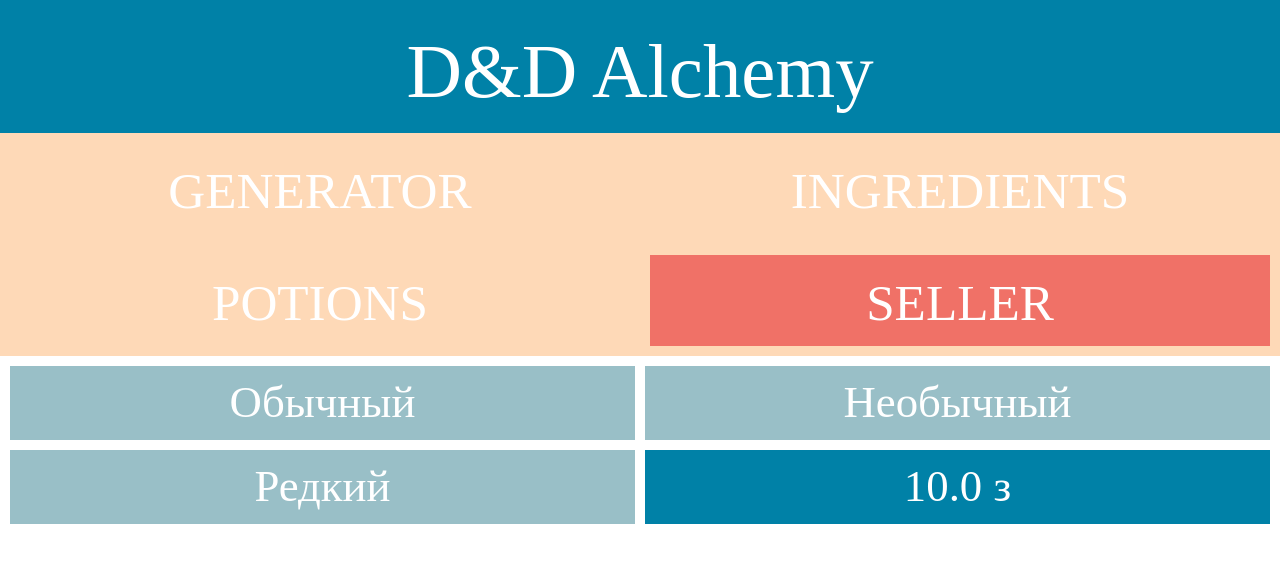
After one commit to Ingubaru/dndAlchemy, a Django app: page /seller/1/ in a window 1280 px wide. The commit adds this page. Shown: the top 563 px of the page. Run offline with Django 3.2, Linux system fonts and the light colour scheme; some libraries are stand-ins or nearby versions.

Commit message:
Add seller tab

```diff
--- a/herbalism/templates/herbalism/generator_menu.html
+++ b/herbalism/templates/herbalism/generator_menu.html
@@ -5,6 +5,7 @@
 		<div class="menu-tab" style="background-color: #F07167"><h2><a href="{% url 'generator_menu' %}">GENERATOR</a></h2></div>
 		<div class="menu-tab"><h2><a href="{% url 'ingredient_list' %}">INGREDIENTS</a></h2></div>
 		<div class="menu-tab" ><h2><a href="{% url 'potion_list' %}">POTIONS</a></h2></div>
+		<div class="menu-tab" ><h2><a href="{% url 'seller' type=9 %}">SELLER</a></h2></div>
 	</div>
 	<div class="generator-menu">
 		<div class="generator-menu-item"><a href="{% url 'generator_result' region=0  %}">Повсеместные</a></div>
--- a/herbalism/templates/herbalism/generator_result.html
+++ b/herbalism/templates/herbalism/generator_result.html
@@ -5,6 +5,7 @@
 		<div class="menu-tab" style="background-color: #F07167"><h2><a href="{% url 'generator_menu' %}">GENERATOR</a></h2></div>
 		<div class="menu-tab"><h2><a href="{% url 'ingredient_list' %}">INGREDIENTS</a></h2></div>
 		<div class="menu-tab" ><h2><a href="{% url 'potion_list' %}">POTIONS</a></h2></div>
+		<div class="menu-tab" ><h2><a href="{% url 'seller' type=9 %}">SELLER</a></h2></div>
 	</div>
 	<div class="content">
 	{% for querySet in ingredients %}
--- a/herbalism/templates/herbalism/ingredient_detail.html
+++ b/herbalism/templates/herbalism/ingredient_detail.html
@@ -5,6 +5,7 @@
 		<div class="menu-tab" ><h2><a href="{% url 'generator_menu' %}">GENERATOR</a></h2></div>
 		<div class="menu-tab" style="background-color: #F07167"><h2><a href="{% url 'ingredient_list' %}">INGREDIENTS</a></h2></div>
 		<div class="menu-tab" ><h2><a href="{% url 'potion_list' %}">POTIONS</a></h2></div>
+		<div class="menu-tab" ><h2><a href="{% url 'seller' type=9 %}">SELLER</a></h2></div>
 	</div>
 	<div class="content">
 		<div class="card">
--- a/herbalism/templates/herbalism/ingredient_list.html
+++ b/herbalism/templates/herbalism/ingredient_list.html
@@ -5,6 +5,7 @@
 		<div class="menu-tab" ><h2><a href="{% url 'generator_menu' %}">GENERATOR</a></h2></div>
 		<div class="menu-tab" style="background-color: #F07167"><h2><a href="{% url 'ingredient_list' %}">INGREDIENTS</a></h2></div>
 		<div class="menu-tab" ><h2><a href="{% url 'potion_list' %}">POTIONS</a></h2></div>
+		<div class="menu-tab" ><h2><a href="{% url 'seller' type=9 %}">SELLER</a></h2></div>
 	</div>
 	<div class="content">
 	{% for ingredient in ingredients %}
--- a/herbalism/templates/herbalism/potion_detail.html
+++ b/herbalism/templates/herbalism/potion_detail.html
@@ -5,6 +5,7 @@
 		<div class="menu-tab" ><h2><a href="{% url 'generator_menu' %}">GENERATOR</a></h2></div>
 		<div class="menu-tab" ><h2><a href="{% url 'ingredient_list' %}">INGREDIENTS</a></h2></div>
 		<div class="menu-tab" style="background-color: #F07167"><h2><a href="{% url 'potion_list' %}">POTIONS</a></h2></div>
+		<div class="menu-tab" ><h2><a href="{% url 'seller' type=9 %}">SELLER</a></h2></div>
 	</div>
 	<div class="content">
 		<div class="card">
--- a/herbalism/templates/herbalism/potion_list.html
+++ b/herbalism/templates/herbalism/potion_list.html
@@ -5,6 +5,7 @@
 		<div class="menu-tab" ><h2><a href="{% url 'generator_menu' %}">GENERATOR</a></h2></div>
 		<div class="menu-tab" ><h2><a href="{% url 'ingredient_list' %}">INGREDIENTS</a></h2></div>
 		<div class="menu-tab" style="background-color: #F07167"><h2><a href="{% url 'potion_list' %}">POTIONS</a></h2></div>
+		<div class="menu-tab" ><h2><a href="{% url 'seller' type=9 %}">SELLER</a></h2></div>
 	</div>
 	<div class="content">
 	{% for potion in potions %}
--- /dev/null
+++ b/herbalism/templates/herbalism/seller.html
@@ -0,0 +1,16 @@
+{% extends 'herbalism/base.html' %}
+
+{% block content %}
+	<div class="menu-header">
+		<div class="menu-tab" ><h2><a href="{% url 'generator_menu' %}">GENERATOR</a></h2></div>
+		<div class="menu-tab" ><h2><a href="{% url 'ingredient_list' %}">INGREDIENTS</a></h2></div>
+		<div class="menu-tab" ><h2><a href="{% url 'potion_list' %}">POTIONS</a></h2></div>
+		<div class="menu-tab" style="background-color: #F07167"><h2><a href="{% url 'seller' ingr_type=9 %}">SELLER</a></h2></div>
+	</div>
+	<div class="generator-menu">
+		<div class="generator-menu-item"><a href="{% url 'seller' ingr_type=0  %}">Обычный</a></div>
+		<div class="generator-menu-item"><a href="{% url 'seller' ingr_type=1  %}">Необычный</a></div>
+		<div class="generator-menu-item"><a href="{% url 'seller' ingr_type=2  %}">Редкий</a></div>
+		<div class="generator-menu-item" style="color: white; background-color: #0081A7">{{ price }} з</div>
+	</div>
+{% endblock %}
--- a/herbalism/urls.py
+++ b/herbalism/urls.py
@@ -9,4 +9,5 @@ urlpatterns = [
 	re_path(r'^ingredient/(?P<pk>[0-9]+)/$', views.ingredient_detail, name="ingredient_detail"),
 	path('potion_list', views.potion_list, name='potion_list'),
 	re_path(r'^potion/(?P<pk>[0-9]+)/$', views.potion_detail, name="potion_detail"),
+	re_path(r'^seller/(?P<ingr_type>[0-9]+)/$', views.seller, name='seller'),
 ]
--- a/herbalism/views.py
+++ b/herbalism/views.py
@@ -1,5 +1,5 @@
+from random import randint
 from django.shortcuts import render, get_object_or_404
-from django.db.models import Q
 from .models import Ingredient, Potion
 from .generator import getIngredients
 
@@ -34,3 +34,21 @@ def potion_list(request):
 def potion_detail(request, pk):
 	potion = get_object_or_404(Potion, pk=pk)
 	return render(request, 'herbalism/potion_detail.html', {'potion': potion})
+
+
+def seller(request, ingr_type):
+	if   ingr_type == '0': base_price = 8
+	elif ingr_type == '1': base_price = 20
+	elif ingr_type == '2': base_price = 100
+	else 		       : base_price = 0
+	if   ingr_type == '0': modifier = 10
+	elif ingr_type == '1': modifier = 0
+	elif ingr_type == '2': modifier = -10
+	else 		       : modifier = 0
+	factor_scale = randint(1, 100) + modifier
+	if   factor_scale < 21: factor = 0.1
+	elif factor_scale < 41: factor = 0.2
+	elif factor_scale < 81: factor = 0.5
+	elif factor_scale > 80: factor = 1.0
+	price = base_price * factor
+	return render(request, 'herbalism/seller.html', {'price': price})
```
